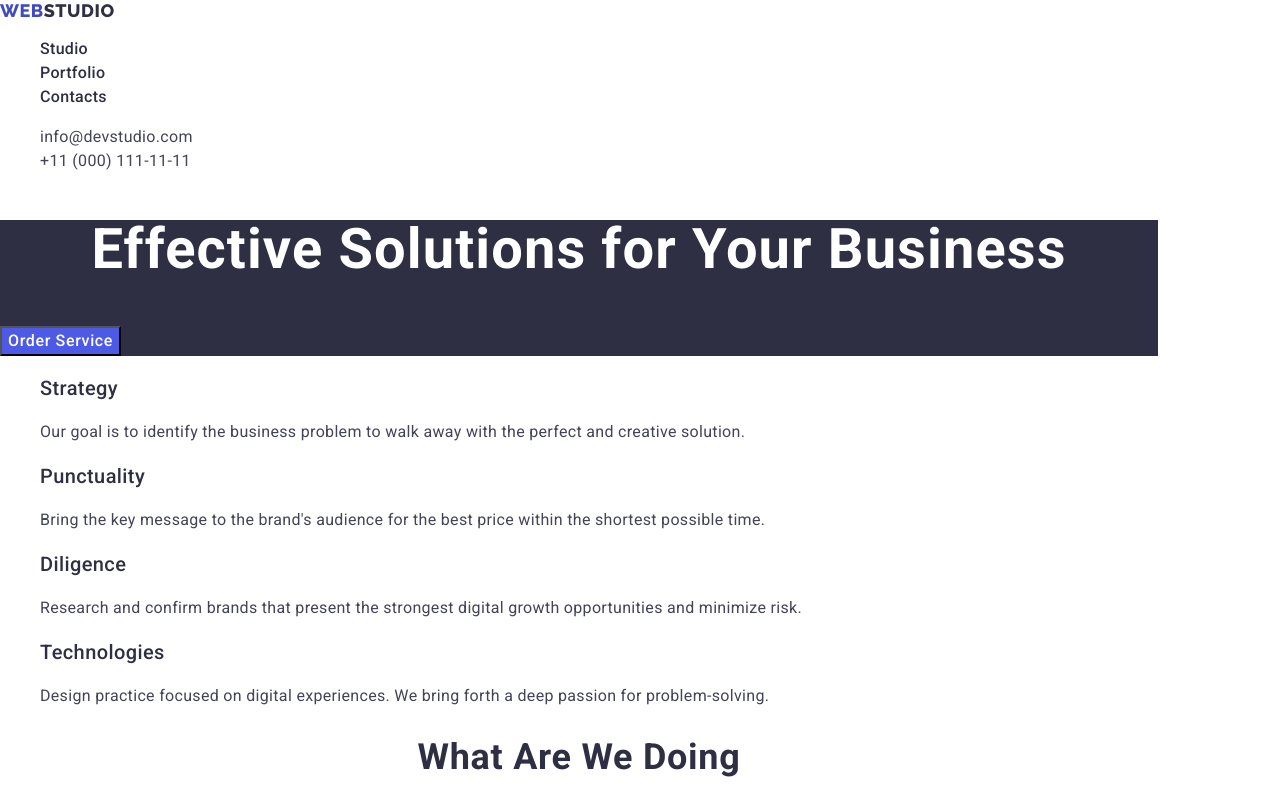
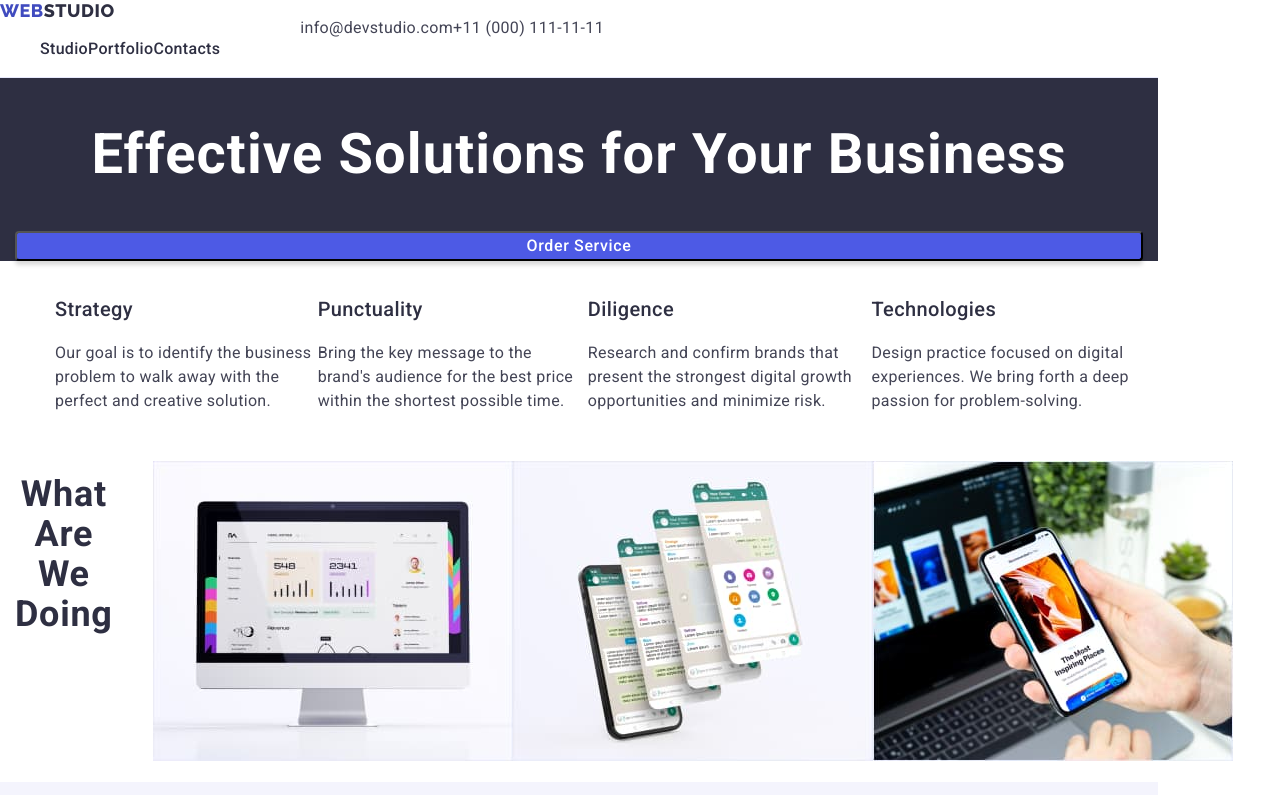
Before and after one commit to UstymenkoOB/goit-markup-hw-03, a plain HTML site: page index.html in a window 1280 px wide. Shown: the top 795 px of the page. Drawn offline with nearby package versions, Linux system fonts and the light colour scheme.

Commit message:
Версія 2

```diff
--- a/css/styles.css
+++ b/css/styles.css
@@ -34,6 +34,7 @@ body {
 }
 .list {
     list-style: none;
+    display: flex;
 }
 .menu {
     font-weight: 500;
@@ -52,7 +53,8 @@ body {
     color: var(--text-color);
 }
 .head-sect {
-    background-color: var(--brand-color)
+    background-color: var(--brand-color);
+    flex-direction: column;
 }
 .head-h {
     font-size: 56px;
@@ -69,6 +71,8 @@ body {
     line-height: 1.5;
     letter-spacing: 0.04em;
     color: #ffffff;
+    box-shadow: 0px 4px 4px rgba(0, 0, 0, 0.15);
+    border-radius: 4px;
 }
 .head-but:hover,
 .head-but:focus {
@@ -141,9 +145,23 @@ body {
     order: 3;
     flex-grow: 0;
 }
+
 .container {
     width: 1158px;
+    display: flex;
+
 }
 .section {
-    padding: auto;
+    padding: 0 15px;
 }
+.header {
+    border-bottom: 1px solid #E7E9FC;
+    flex-direction: row;
+    align-items: flex-start;
+    padding: 0px;
+    gap: 40px;
+}
+
+.portf-kart {
+    border: 1px solid #E7E9FC;
+}
--- a/index.html
+++ b/index.html
@@ -13,7 +13,7 @@
     <link rel="stylesheet" href="./css/styles.css">
 </head>
 <body>
-    <header class="container">
+    <header class="container header">
         <nav>
             <a class="logo link" href="./index.html">Web<span class="studio">Studio</span></a>
             <ul class="list">
```
Also changed, not shown: portfolio.html (+10 -10 lines).
